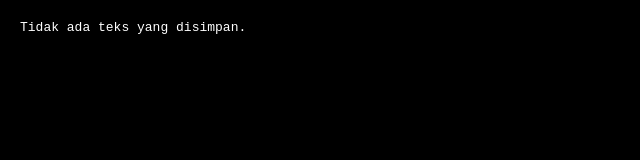
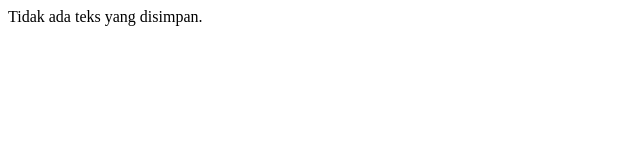
Before and after one commit to fanky86/License, a plain HTML site: page raw.html in a window 1280 px wide. Shown: the whole page, without its empty margins (0-640 px from the left). Drawn offline with Linux system fonts and the light colour scheme.

Commit message:
Update raw.html

```diff
--- a/raw.html
+++ b/raw.html
@@ -4,19 +4,6 @@
     <meta charset="UTF-8">
     <meta name="viewport" content="width=device-width, initial-scale=1.0">
     <title>Raw Teks - Licensi By Fanky (MR.ExceFaN)</title>
-    <style>
-        body {
-            font-family: Arial, sans-serif;
-            margin: 20px;
-            background-color: #000; /* Latar belakang hitam */
-            color: white;
-        }
-        #rawText {
-            font-family: monospace;
-            white-space: pre-wrap; /* Membungkus teks agar tidak terpotong */
-            word-wrap: break-word;
-        }
-    </style>
 </head>
 <body>
 
```
